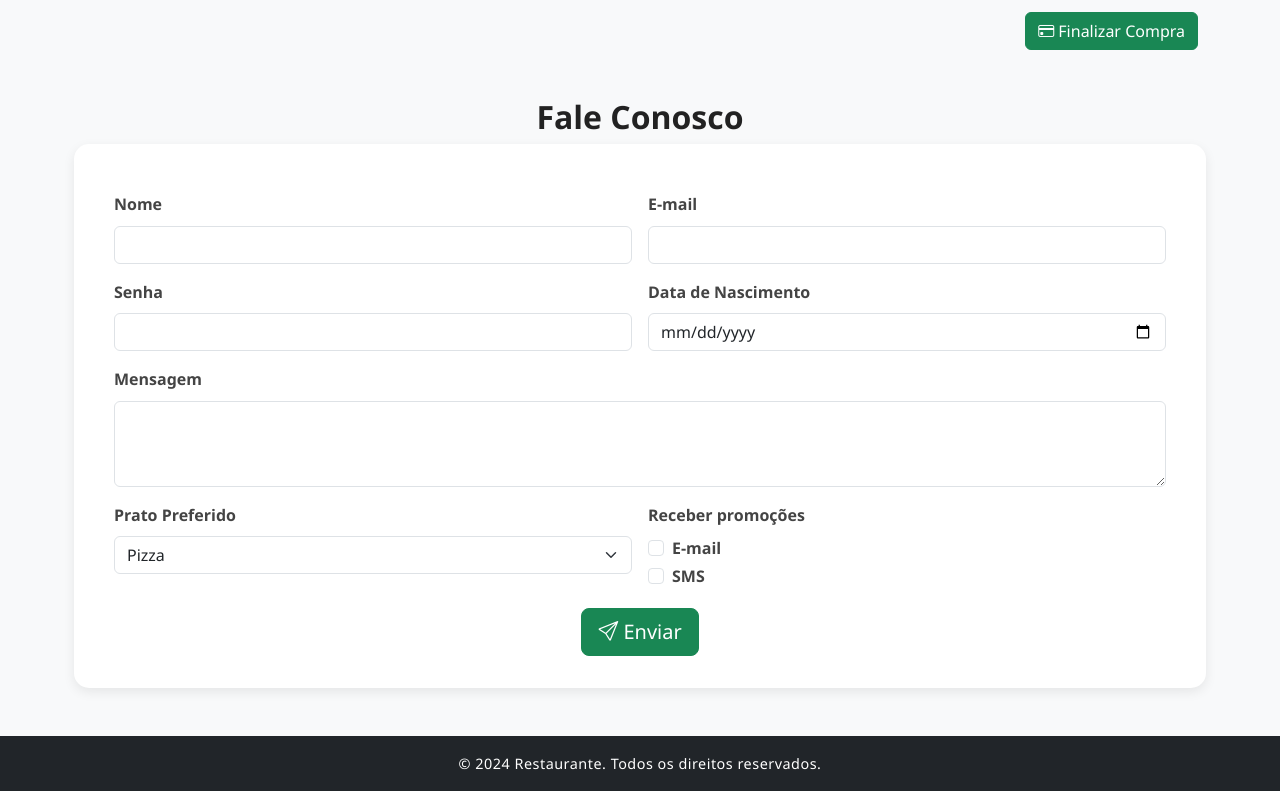
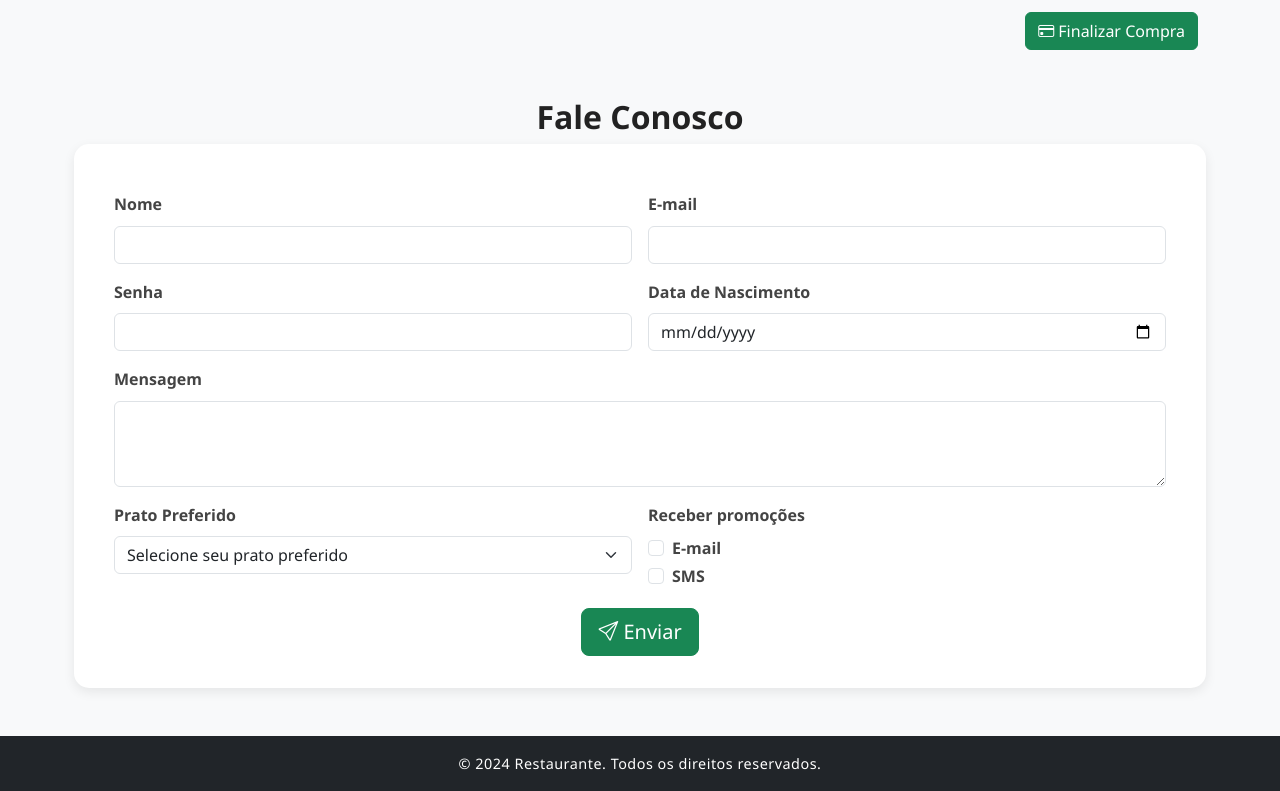
Before and after one commit to Jamilehassen/TDS_TRAB01_Aliana-W_Jamile-H, a plain HTML site: page index.html in a window 1280 px wide. Shown: the part 1551-2342 px from the top of the page. Drawn offline with nearby package versions, Linux system fonts and the light colour scheme.

Commit message:
Pratos dinâmicos no Fale Conosco

```diff
--- a/index.html
+++ b/index.html
@@ -266,10 +266,6 @@
         <div class="col-md-6">
           <label for="preferencia" class="form-label">Prato Preferido</label>
           <select class="form-select" id="preferencia">
-            <option>Pizza</option>
-            <option>Pasta</option>
-            <option>Salada</option>
-            <option>Brownie</option>
           </select>
         </div>
         <div class="col-md-6">
--- a/script.js
+++ b/script.js
@@ -89,3 +89,43 @@ document.addEventListener("DOMContentLoaded", () => {
     });
   });
 });
+
+// Aguarda o documento HTML ser completamente carregado antes de executar o código.
+document.addEventListener('DOMContentLoaded', function() {
+
+  // 1. Seleciona todos os elementos que contêm os nomes dos pratos no cardápio.
+  // Estamos procurando por qualquer elemento com a classe 'card-title' dentro da seção com id 'menu-cliente-view'.
+  const pratosDoCardapio = document.querySelectorAll('#menu-cliente-view .card-title');
+
+  // 2. Seleciona o campo <select> do formulário pelo seu id 'preferencia'.
+  const selectPreferencia = document.getElementById('preferencia');
+
+  // 3. Limpa todas as opções que já existem no <select>.
+  // Isso garante que não vamos misturar as opções estáticas com as dinâmicas.
+  selectPreferencia.innerHTML = '';
+
+  // Adiciona uma primeira opção padrão, que serve como um guia para o usuário.
+  const opcaoPadrao = document.createElement('option');
+  opcaoPadrao.textContent = 'Selecione seu prato preferido';
+  opcaoPadrao.value = ''; // Valor vazio para não ser considerado uma escolha válida
+  selectPreferencia.appendChild(opcaoPadrao);
+
+  // 4. Percorre a lista de pratos encontrados no cardápio.
+  pratosDoCardapio.forEach(prato => {
+    // Para cada prato, pega o nome dele (o texto dentro da tag <h5>).
+    const nomeDoPrato = prato.textContent;
+
+    // Cria um novo elemento HTML do tipo <option>.
+    const novaOpcao = document.createElement('option');
+
+    // Define o texto que o usuário vai ver na lista.
+    novaOpcao.textContent = nomeDoPrato;
+
+    // Define o valor que será enviado com o formulário (geralmente o mesmo que o texto).
+    novaOpcao.value = nomeDoPrato;
+
+    // Adiciona a nova opção criada ao final da lista <select>.
+    selectPreferencia.appendChild(novaOpcao);
+  });
+
+});
```
